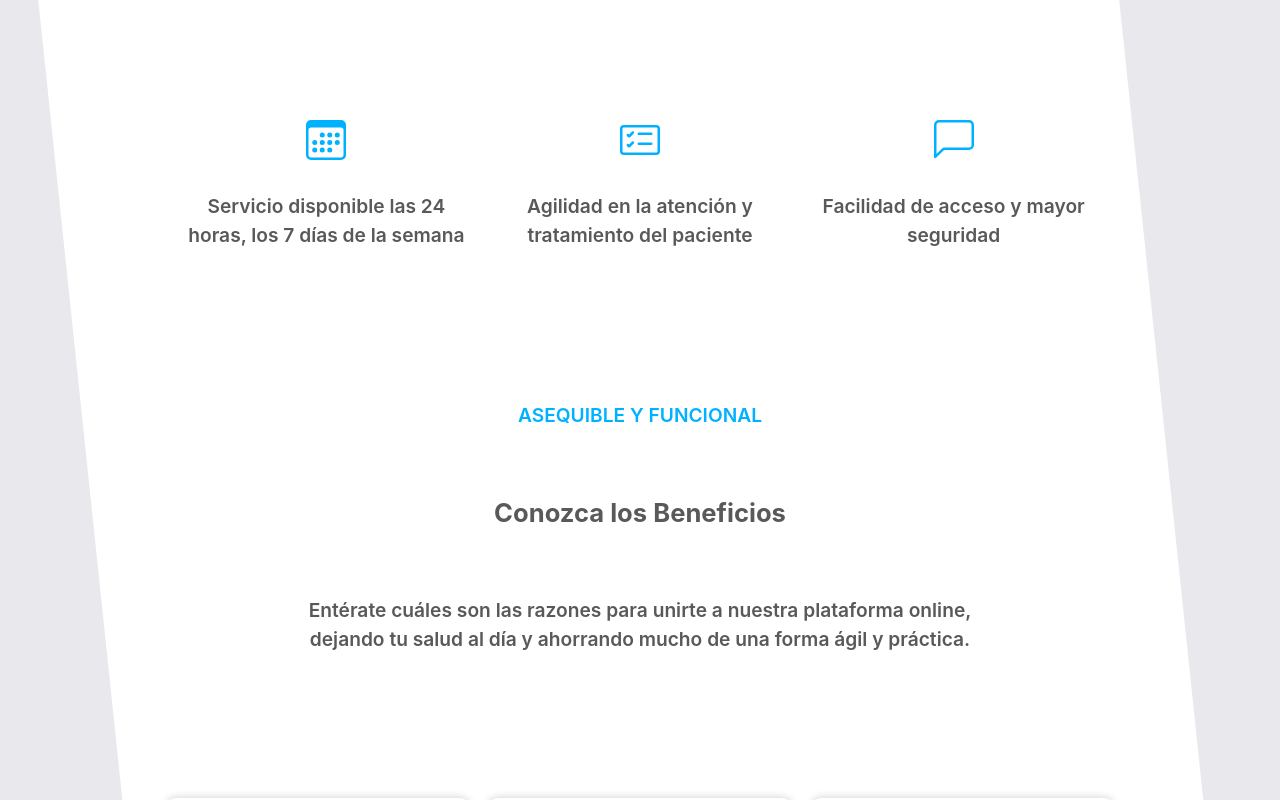
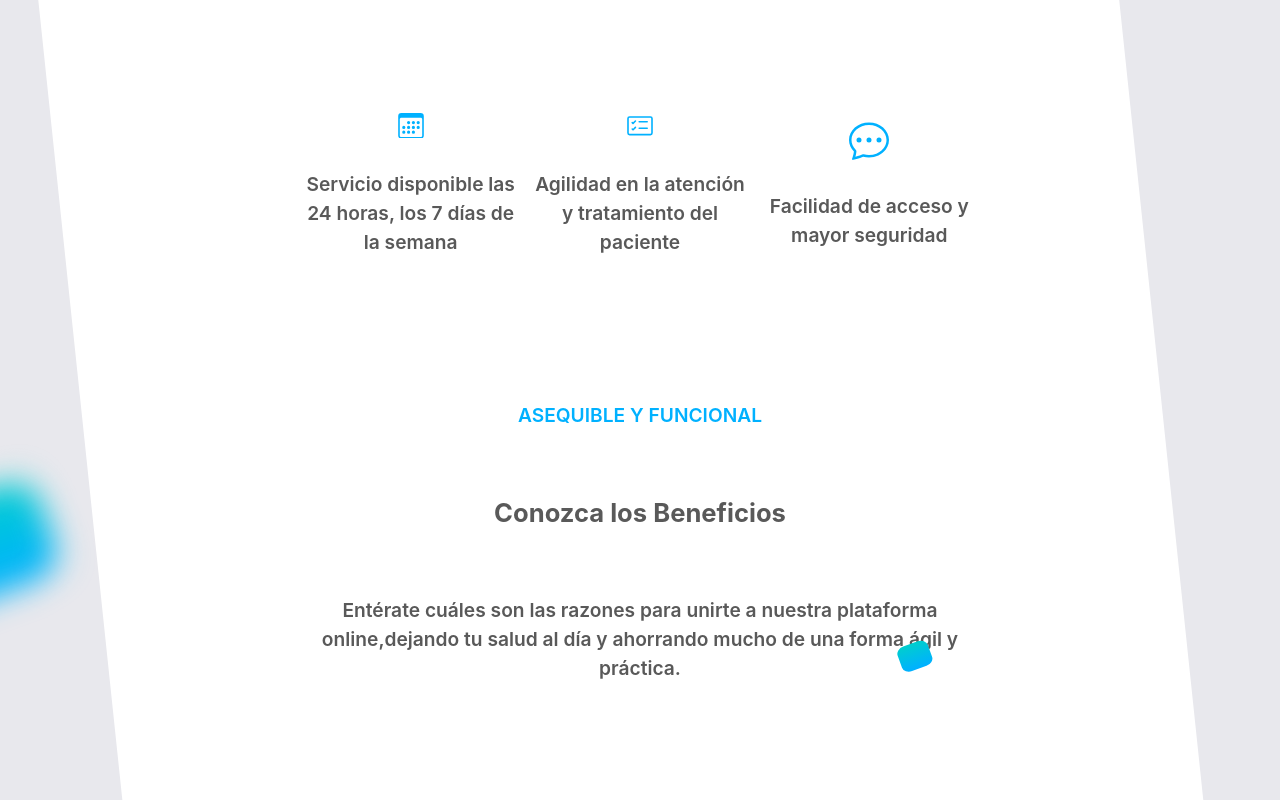
Before and after one commit to franco-buccellato/FrontDocOnlineLanding, a React (Create React App) app: page / in a window 1280 px wide. Shown: the part 1120-1920 px from the top of the page. Built offline with nearby package versions, Linux system fonts and the light colour scheme.

Commit message:
Beneficios responsive 01

```diff
--- a/src/components/CalidadYBeneficios/CalidadYBeneficios.js
+++ b/src/components/CalidadYBeneficios/CalidadYBeneficios.js
@@ -27,7 +27,7 @@ function CalidadYBeneficios() {
                         <p>Agilidad en la atención y tratamiento del paciente</p>
                     </div>
                     <div className='card-info'>
-                        <svg xmlns="http://www.w3.org/2000/svg" width="40" height="40" fill="currentColor" class="bi bi-chat-left" viewBox="0 0 16 16"><path d="M14 1a1 1 0 0 1 1 1v8a1 1 0 0 1-1 1H4.414A2 2 0 0 0 3 11.586l-2 2V2a1 1 0 0 1 1-1h12zM2 0a2 2 0 0 0-2 2v12.793a.5.5 0 0 0 .854.353l2.853-2.853A1 1 0 0 1 4.414 12H14a2 2 0 0 0 2-2V2a2 2 0 0 0-2-2H2z"/></svg>
+                    <svg xmlns="http://www.w3.org/2000/svg" width="40" height="40" fill="currentColor" class="bi bi-chat-dots" viewBox="0 0 16 16"><path d="M5 8a1 1 0 1 1-2 0 1 1 0 0 1 2 0zm4 0a1 1 0 1 1-2 0 1 1 0 0 1 2 0zm3 1a1 1 0 1 0 0-2 1 1 0 0 0 0 2z"/><path d="m2.165 15.803.02-.004c1.83-.363 2.948-.842 3.468-1.105A9.06 9.06 0 0 0 8 15c4.418 0 8-3.134 8-7s-3.582-7-8-7-8 3.134-8 7c0 1.76.743 3.37 1.97 4.6a10.437 10.437 0 0 1-.524 2.318l-.003.011a10.722 10.722 0 0 1-.244.637c-.079.186.074.394.273.362a21.673 21.673 0 0 0 .693-.125zm.8-3.108a1 1 0 0 0-.287-.801C1.618 10.83 1 9.468 1 8c0-3.192 3.004-6 7-6s7 2.808 7 6c0 3.193-3.004 6-7 6a8.06 8.06 0 0 1-2.088-.272 1 1 0 0 0-.711.074c-.387.196-1.24.57-2.634.893a10.97 10.97 0 0 0 .398-2z"/></svg>
                         <p>Facilidad de acceso y mayor seguridad</p>
                     </div>
                 </div>
@@ -35,7 +35,7 @@ function CalidadYBeneficios() {
                 <div className='secondTitle-content'>
                     <span>asequible y funcional</span>
                     <p className='second-title'>Conozca los Beneficios</p>
-                    <p className='second-subtitle'>Entérate cuáles son las razones para unirte a nuestra plataforma online, <br />dejando tu salud al día y ahorrando mucho de una forma ágil y práctica.</p>
+                    <p className='second-subtitle'>Entérate cuáles son las razones para unirte a nuestra plataforma online,dejando tu salud al día y ahorrando mucho de una forma ágil y práctica.</p>
                 </div>
 
                 <div className='secondCards-content'>
@@ -80,12 +80,24 @@ const Calidad = styled.div`
     display: flex;
     justify-content: center;
     align-items: center;
+    @media only screen and (max-width: 1024px) {
+        padding: 8rem 0 ;
+    }
     .content{
         width: 55%;
         margin: auto;
         z-index: 2;
         position: relative;
+        @media only screen and (max-width: 1540px) {
+            .content{
+                width: 74%;
+            }
+        }
+        @media only screen and (max-width: 1024px) {
+            width: 90%;
+        }
         .title-content{
+
             span{
                 color: #00b1ff;
                 text-transform: uppercase;
@@ -98,6 +110,15 @@ const Calidad = styled.div`
                 font-size: 1.5rem;
                 margin-top: 3rem;
             }
+            @media only screen and (max-width: 1024px) {
+                display: flex;
+                justify-content: center;
+                align-items: center;
+                flex-direction: column;
+                span,p{
+                    text-align: center;
+                }
+            }
         }
         .cards-content{
             margin: 8rem 0;
@@ -107,6 +128,11 @@ const Calidad = styled.div`
             justify-content: space-between;
             padding: 0 1rem;
             gap: 1rem;
+            @media only screen and (max-width: 1024px) {
+                flex-direction: column;
+                margin: 4rem 0;
+            }
+
             .card-info{
                 height: 10rem;
                 width: 18rem;
@@ -160,11 +186,16 @@ const Calidad = styled.div`
             flex-direction: row;
             margin: 8rem 0;
             gap: 2% ;
+            @media only screen and (max-width: 1024px) {
+                flex-direction: column;
+                row-gap: 2rem;
+                margin: 4rem 0;
+            }
             .second-card-info{
-                min-height: 28rem;
-                max-height: 28rem;
+                min-height: 26rem;
+                max-height: 26rem;
                 width: 32%;
-                padding: 2rem;
+                padding: 0 1rem;
                 box-shadow: 0 0 8px rgba(0,0,0,.2);
                 border-radius: 10px;
                 background-color: white;
@@ -176,6 +207,9 @@ const Calidad = styled.div`
                     padding: 1rem;
                     min-height: 22rem;
                     max-height: 22rem;
+                }
+                @media only screen and (max-width: 1024px) {
+                    width: 100%;
                 }
                 img{
                     min-height: 10rem;
@@ -219,12 +253,10 @@ const Calidad = styled.div`
             height: 225vh;
             width: 84vw;
         }
+        @media only screen and (max-width: 1024px) {
+            display: none;
+        }
     }
 
-    @media only screen and (max-width: 1540px) {
-        .content{
-            width: 74%;
 
-        }
-    }
 `
--- a/src/components/CuadradosFondo/CuadradosFondo.js
+++ b/src/components/CuadradosFondo/CuadradosFondo.js
@@ -12,6 +12,9 @@ function CuadradosFondo() {
 
             <Cuadrado3></Cuadrado3>
             <Cuadrado4></Cuadrado4>
+
+            <Cuadrado5></Cuadrado5>
+            <Cuadrado6></Cuadrado6>
         </>
 
     );
@@ -32,6 +35,9 @@ const Cuadrado1 = styled.span`
     background: -moz-linear-gradient(90deg, rgba(0,206,206,1) 0%, rgba(0,177,255,1) 96%); background: -webkit-linear-gradient(90deg, rgba(0,206,206,1) 0%, rgba(0,177,255,1) 96%); background: linear-gradient(90deg, rgba(0,206,206,1) 0%, rgba(0,177,255,1) 96%); filter: progid:DXImageTransform.Microsoft.gradient(startColorstr="#00cece",endColorstr="#00b1ff",GradientType=1);
     transform: rotate(70deg);
     z-index: 10;
+    @media only screen and (max-width: 1024px) {
+        display: none;
+    }
 `
 
 const Cuadrado2 = styled.span`
@@ -47,6 +53,9 @@ const Cuadrado2 = styled.span`
     transform: rotate(70deg);
     z-index: 9;
     filter: blur(20px);
+    @media only screen and (max-width: 1024px) {
+        display: none;
+    }
 `
 
 const Cuadrado3 = styled.span`
@@ -60,6 +69,9 @@ const Cuadrado3 = styled.span`
     background: -moz-linear-gradient(90deg, rgba(0,206,206,1) 0%, rgba(0,177,255,1) 96%); background: -webkit-linear-gradient(90deg, rgba(0,206,206,1) 0%, rgba(0,177,255,1) 96%); background: linear-gradient(90deg, rgba(0,206,206,1) 0%, rgba(0,177,255,1) 96%); filter: progid:DXImageTransform.Microsoft.gradient(startColorstr="#00cece",endColorstr="#00b1ff",GradientType=1);
     transform: rotate(70deg);
     z-index: 10;
+    @media only screen and (max-width: 1024px) {
+        display: none;
+    }
 `
 
 const Cuadrado4 = styled.span`
@@ -73,4 +85,39 @@ const Cuadrado4 = styled.span`
     transform: rotate(70deg);
     z-index: 9;
     filter: blur(16px);
+    @media only screen and (max-width: 1024px) {
+        display: none;
+    }
 `
+
+const Cuadrado5 = styled.span`
+    position: absolute;
+    top: 100rem;
+    left: -4rem;
+    width: 8vw;
+    height: 16vh;
+    border-radius: 26%;
+    background: -moz-linear-gradient(90deg, rgba(0,206,206,1) 0%, rgba(0,177,255,1) 96%); background: -webkit-linear-gradient(90deg, rgba(0,206,206,1) 0%, rgba(0,177,255,1) 96%); background: linear-gradient(90deg, rgba(0,206,206,1) 0%, rgba(0,177,255,1) 96%); filter: progid:DXImageTransform.Microsoft.gradient(startColorstr="#00cece",endColorstr="#00b1ff",GradientType=1);
+    transform: rotate(70deg);
+    z-index: 9;
+    filter: blur(16px);
+    @media only screen and (max-width: 1024px) {
+        display: none;
+    }
+`
+
+const Cuadrado6 = styled.span`
+
+    position: absolute;
+    top: 110rem;
+    right: 22rem;
+    width: 2vw;
+    height: 4vh;
+    border-radius: 26%;
+    background: -moz-linear-gradient(90deg, rgba(0,206,206,1) 0%, rgba(0,177,255,1) 96%); background: -webkit-linear-gradient(90deg, rgba(0,206,206,1) 0%, rgba(0,177,255,1) 96%); background: linear-gradient(90deg, rgba(0,206,206,1) 0%, rgba(0,177,255,1) 96%); filter: progid:DXImageTransform.Microsoft.gradient(startColorstr="#00cece",endColorstr="#00b1ff",GradientType=1);
+    transform: rotate(70deg);
+    z-index: 10;
+    @media only screen and (max-width: 1024px) {
+        display: none;
+    }
+`
--- a/src/components/Inicio/Inicio.js
+++ b/src/components/Inicio/Inicio.js
@@ -16,8 +16,8 @@ function Inicio() {
             <div className="img-responsive"></div>
             <div className="content">
                 <div className="container-presentacion">
-                    <h2>Tramita tu permiso <br/> de REPROCANN, <br/> sin moverte de tu casa.</h2>
-                    <p><span>Doc.</span> Online conecta pacientes y médicos <br/> de forma práctica a través de un click <br/> desde donde estés, siempre priorizando tu salud!</p>
+                    <h2>Tramita tu permiso de REPROCANN, sin moverte de tu casa.</h2>
+                    <p><span>Doc.</span> Online conecta pacientes y médicos de forma práctica a través de un click desde donde estés, siempre priorizando tu salud!</p>
                     <Button text={"Comenzar ahora"}/>
                 </div>
 
@@ -108,7 +108,8 @@ const Home = styled.div`
         width: 100%;
 
         .img-responsive{
-            margin-top:8rem;
+            margin-top: 16vh;
+            /* margin: calc(12vh + 4rem) 0 4rem 0; */
             -webkit-animation: morph 8s ease-in-out infinite;
             animation: morph 8s ease-in-out infinite;
             background-image: url(${imagenTarjetasResponsive});
@@ -117,10 +118,10 @@ const Home = styled.div`
             background-size: cover;
             border: none;
             border-radius: 60% 40% 30% 70%/60% 30% 70% 40%;
-            height: 20rem;
+            height: 60rem;
             position: relative;
             transition: all 1s ease-in-out;
-            width: 30rem;
+            width: 90%;
 
             @keyframes morph {
       0% {
@@ -139,15 +140,16 @@ const Home = styled.div`
 
 
         .content{
-            width: 90%;
+            width: 100%;
             display: flex;
             align-items: center;
             flex-direction: column-reverse;
 
             .container-presentacion{
                 max-width: 100%;
+
                 h2{
-                    font-size: 2.5rem;
+                    font-size: 2rem;
                     margin: 2rem 0 2rem 0;
                     text-align: center;
                 }
@@ -185,10 +187,21 @@ const Home = styled.div`
 
     }
 
+    @media screen and (min-width: 1950px) and (max-width: 2220px) {
+        .content{
+            .container-img{
+                width: 42vw;
+                height: 96vh;
+            }
+
+        }
+    }
+
+
+
     @media only screen and (max-width: 1540px) {
         height: calc(100vh - 12vh); //se resta el Encabezado
         .content{
-            margin-top: 2rem;
             width: 74%;
 
             .container-img{
@@ -203,13 +216,10 @@ const Home = styled.div`
     @media only screen and (max-width: 1024px){
 
         .content{
+            width: 90%;
             .container-img{
                 display: none;
             }
         }
-        .img-responsive{
-            height: 16rem;
-            width: 24rem;
-        }
     }
 `
--- a/src/components/LandingPage/LandingPage.js
+++ b/src/components/LandingPage/LandingPage.js
@@ -14,9 +14,9 @@ const LandingPage = () => {
             <CuadradosFondo className='cuadradoFondo'/>
             <Inicio/>
             <CalidadYBeneficios />
-            <SectionNosotros/>
+            {/* <SectionNosotros/>
             <ComoFunciona/>
-            <Footer/>
+            <Footer/> */}
         </div>
     );
 }
```
